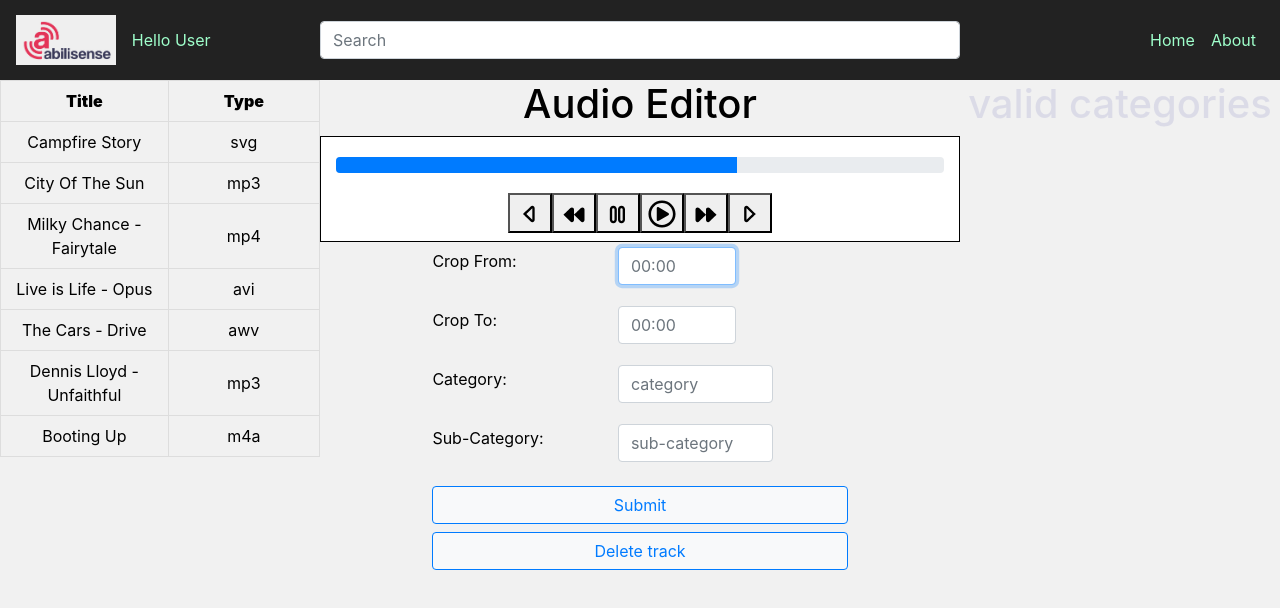
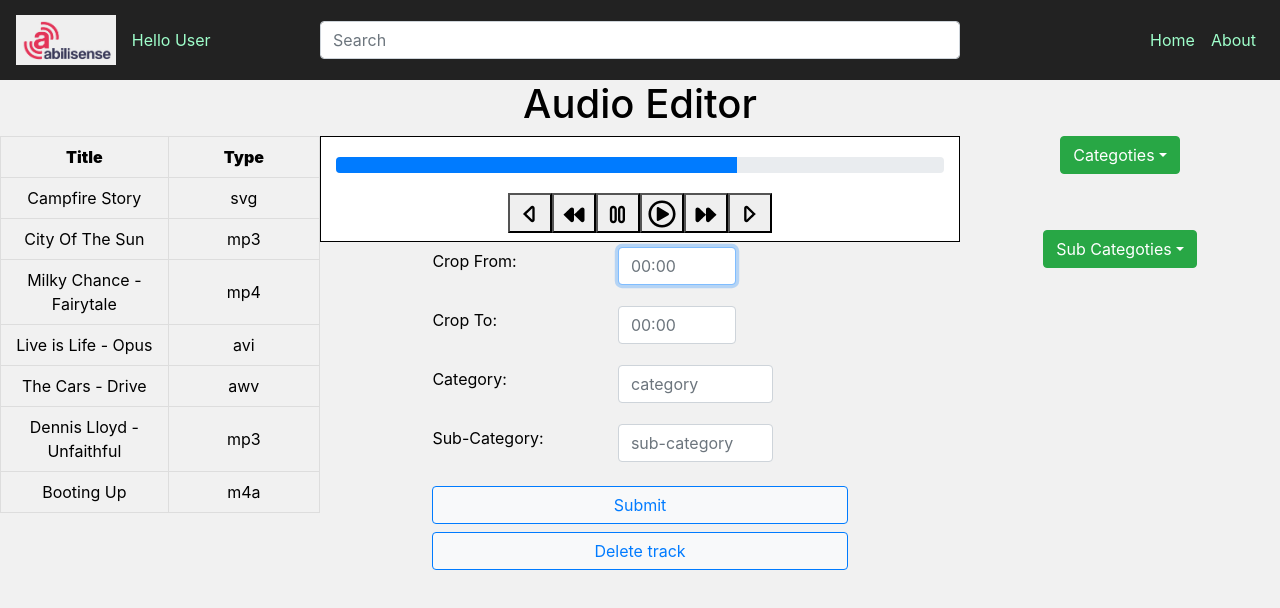
Before and after one commit to noamlasry/Abilisense, a React (Create React App) app: page /mainPage in a window 1280 px wide. Shown: the top 608 px of the page. Built offline with nearby package versions, Linux system fonts and the light colour scheme.

Commit message:
change right nav

```diff
--- a/package.json
+++ b/package.json
@@ -17,6 +17,7 @@
     "react": "^16.12.0",
     "react-bootstrap": "^1.0.0-beta.16",
     "react-dom": "^16.12.0",
+    "react-dropdown-button": "^1.0.11",
     "react-icons": "^3.8.0",
     "react-media-player": "^0.7.9",
     "react-router-dom": "^5.1.2",
--- a/src/components/leftNav.js
+++ b/src/components/leftNav.js
@@ -7,6 +7,7 @@ class LeftNav extends Component {
     render(){
         return(
             <div className="leftnav">
+
                 <Song />
             </div>
         )
--- a/src/components/rightNav.css
+++ b/src/components/rightNav.css
@@ -6,3 +6,9 @@
     height: 90vh;
     width: 25%;
 }
+
+.my-dropdown{
+    border-color: yellow;
+    background-color: violet;
+    margin-top: 17.5%;
+}
--- a/src/components/rightNav.js
+++ b/src/components/rightNav.js
@@ -1,12 +1,37 @@
 import React, { Component } from "react";
 import './rightNav.css';
+import { Dropdown} from "react-bootstrap";
+
+
 
 class RightNav extends Component {
     render(){
         return(
 
         <div className="rightnav">
-           <h1>valid categories </h1>
+         <Dropdown >
+              <Dropdown.Toggle variant="success" id="dropdown-basic" className="my-dropdown">
+                 Categoties
+              </Dropdown.Toggle>
+
+            <Dropdown.Menu className="my-dropdown">
+              <Dropdown.Item href="#/action-1">Home</Dropdown.Item>
+              <Dropdown.Item href="#/action-2">Household</Dropdown.Item>
+              <Dropdown.Item href="#/action-3">Kindergarten</Dropdown.Item>
+            </Dropdown.Menu>
+         </Dropdown>
+
+         <Dropdown >
+              <Dropdown.Toggle variant="success" id="dropdown-basic" className="my-dropdown">
+                 Sub Categoties
+              </Dropdown.Toggle>
+
+            <Dropdown.Menu className="my-dropdown">
+              <Dropdown.Item href="#/action-1">Action</Dropdown.Item>
+              <Dropdown.Item href="#/action-2">Another action</Dropdown.Item>
+              <Dropdown.Item href="#/action-3">Something else</Dropdown.Item>
+            </Dropdown.Menu>
+         </Dropdown>
         </div>
      )
  };
--- a/src/components/song.css
+++ b/src/components/song.css
@@ -27,3 +27,6 @@
     color: black;
     width: 30vh;
  }
+ .my-table{
+   margin-top: 17.5%;
+ }
--- a/src/components/song.js
+++ b/src/components/song.js
@@ -18,7 +18,7 @@ class Song extends Component {
           return (
             <div>
 
-            <table>
+            <table className="my-table">
               <tr>
 
                <th>Title</th>
```
